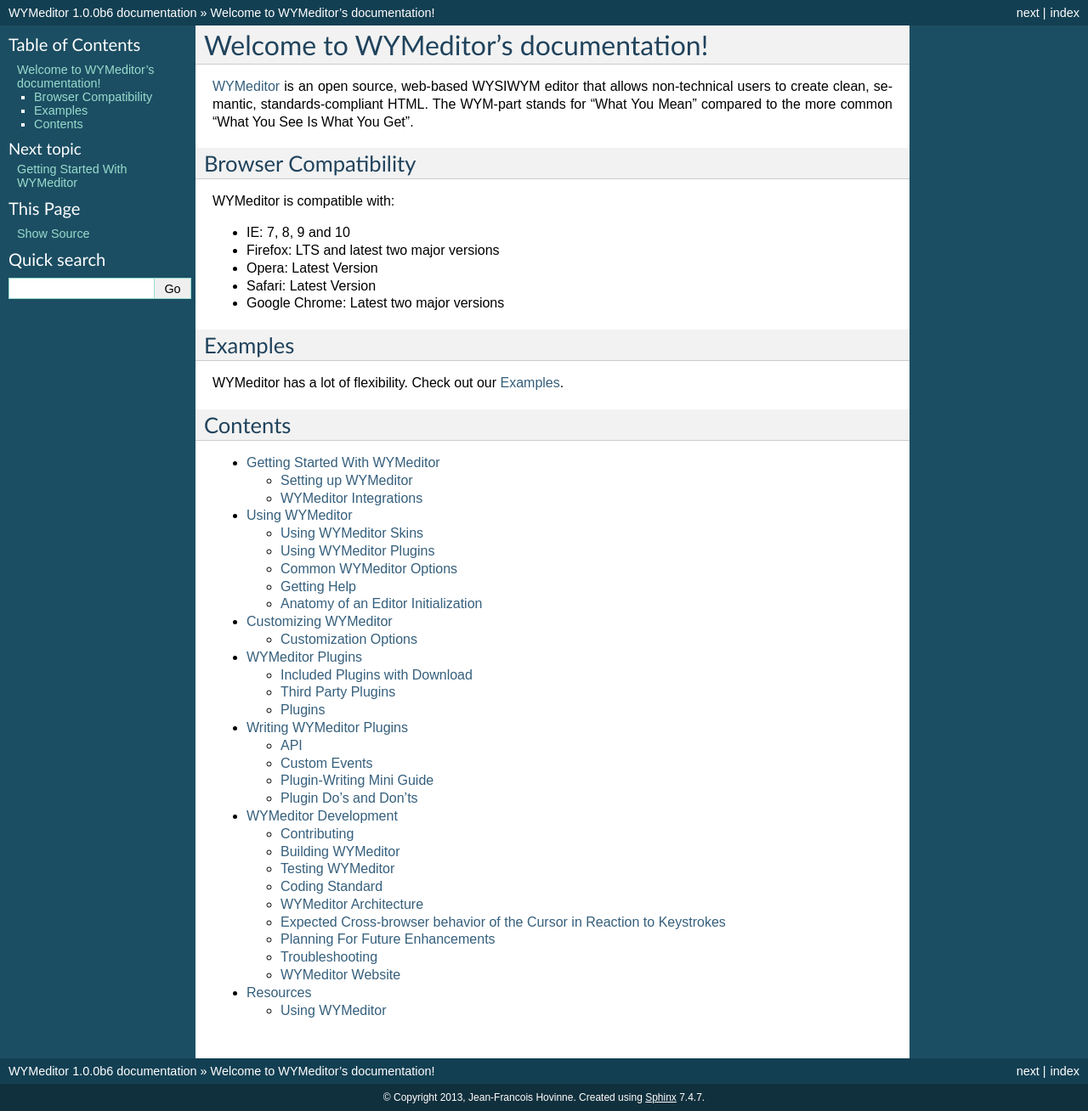
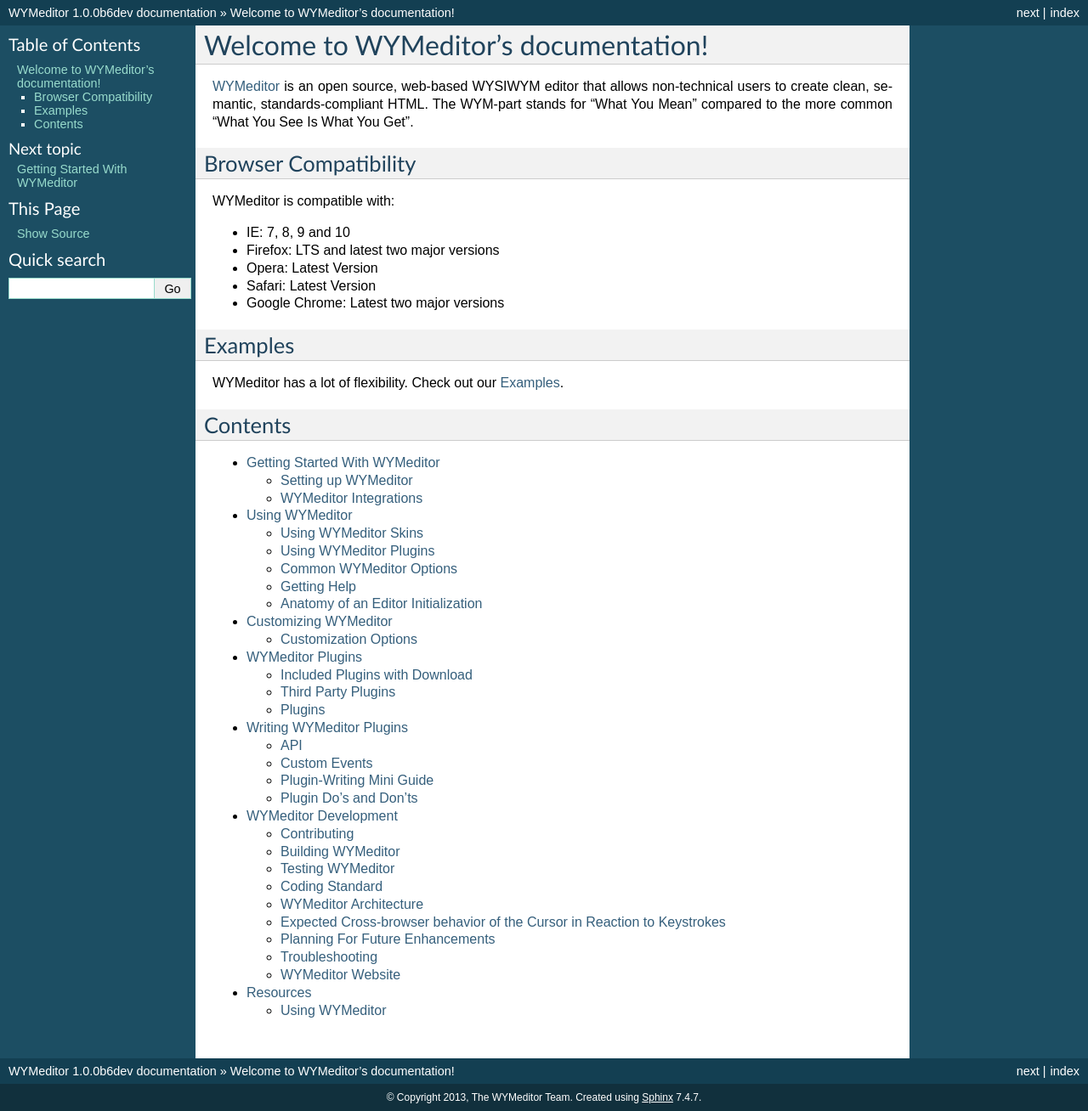
Before and after one commit to wymeditor/wymeditor, a Sphinx documentation site: the page built from docs/index.rst, in a window 1280 px wide. Shown: the whole page at 85% size. Built offline with Sphinx 7.4.7, drawn with Linux system fonts in a browser that asks for light colours.

```diff
--- a/docs/conf.py
+++ b/docs/conf.py
@@ -45,16 +45,16 @@ master_doc = 'index'
 
 # General information about the project.
 project = u'WYMeditor'
-copyright = u'2013, Jean-Francois Hovinne'
+copyright = u'2013, The WYMeditor Team'
 
 # The version info for the project you're documenting, acts as replacement for
 # |version| and |release|, also used in various other places throughout the
 # built documents.
 #
 # The short X.Y version.
-version = '1.0.0'
+version = '1.0'
 # The full version, including alpha/beta/rc tags.
-release = '1.0.0b6'
+release = '1.0.0b6dev'
 
 # The language for content autogenerated by Sphinx. Refer to documentation
 # for a list of supported languages.
--- a/package.json
+++ b/package.json
@@ -1,7 +1,7 @@
 {
   "name": "wymeditor",
   "description": "Pure js cross-browser WYSIWYM editor with a focus on the clean separation of content and styling.",
-  "version": "1.0.0-b6",
+  "version": "1.0.0-b6dev",
   "homepage": "http://wymeditor.github.io/wymeditor/",
   "repository": [
     {
```
